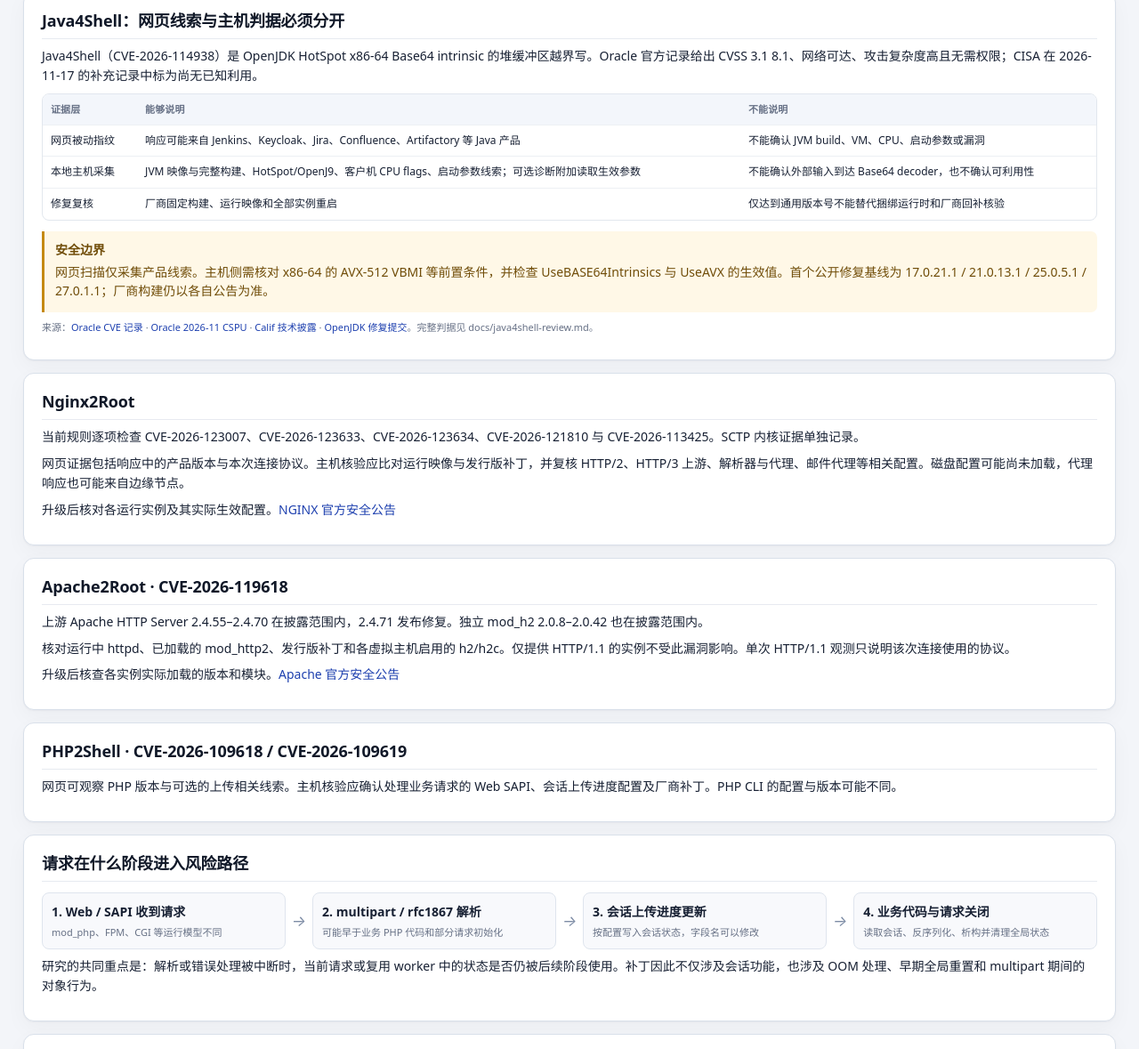
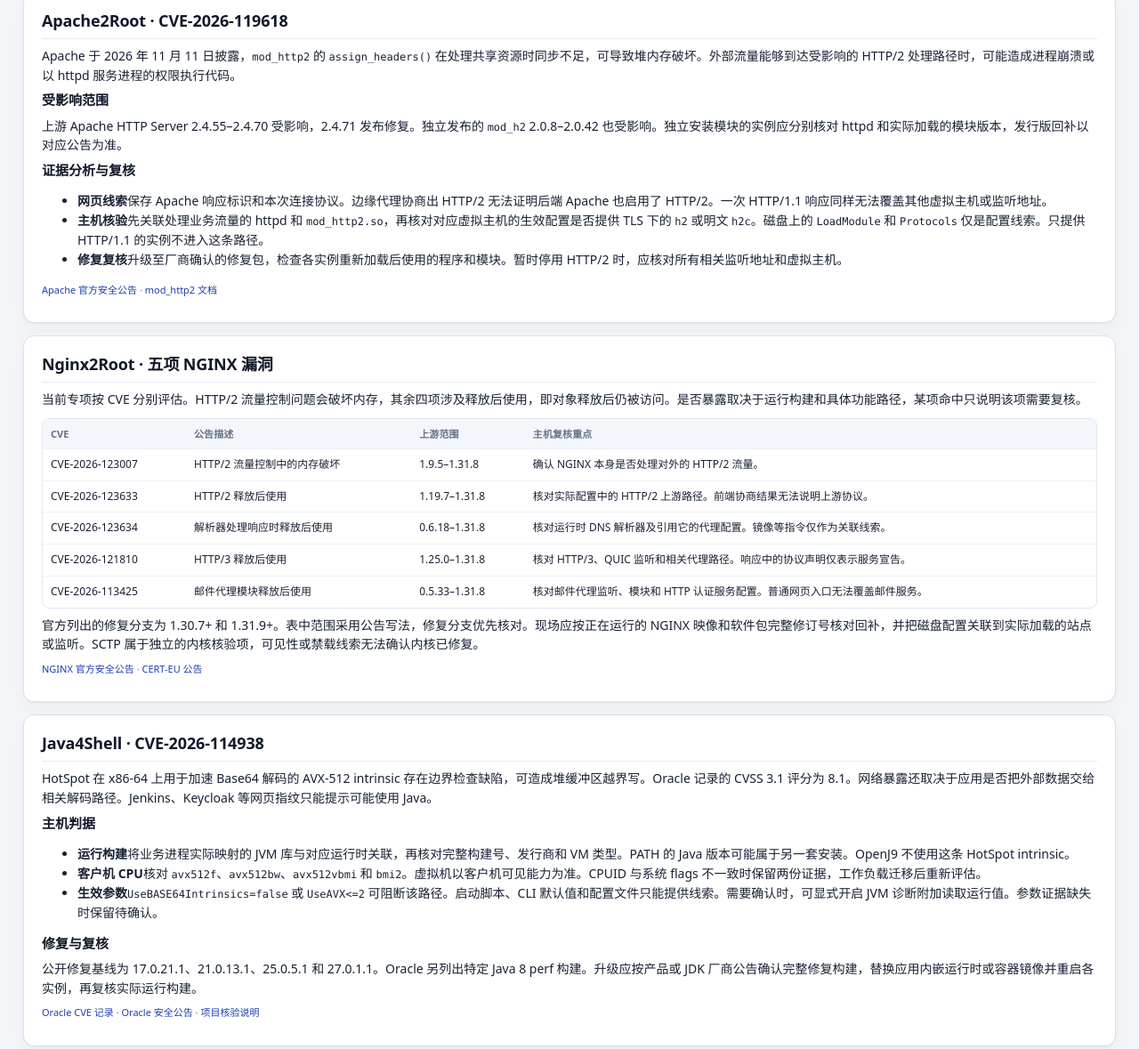
Before and after one commit to crazyvv/php2shell_check, a plain HTML site: page assets/knowledge.html in a window 1280 px wide. Shown: the part 360-1539 px from the top of the page at 89% size. Drawn offline with Linux system fonts and the light colour scheme.

Commit message:
Expand Apache, NGINX and Java vulnerability guidance

```diff
--- a/assets/knowledge.html
+++ b/assets/knowledge.html
@@ -9,24 +9,55 @@
 <main class="knowledge">
   <section class="card hero"><h1>服务漏洞知识库</h1>
     <p>按专项查看网页线索、主机核验与厂商公告。PHP 专项另有链路与补丁分析，不提供可执行载荷。</p>
-    <nav class="scan-links" aria-label="专项索引"><a href="#java4shell">Java4Shell</a><a href="#nginx2root">Nginx2Root</a><a href="#apache2root">Apache2Root</a><a href="#php2shell">PHP2Shell</a></nav>
+    <nav class="scan-links" aria-label="专项索引"><a href="#apache2root">Apache2Root</a><a href="#nginx2root">Nginx2Root</a><a href="#java4shell">Java4Shell</a><a href="#php2shell">PHP2Shell</a></nav>
     <div class="knowledge-callout warning"><strong>证据边界</strong><p>社区研究的复现结论、在野情报和补丁分析需要分别核验。版本响应头、会话 Cookie、HTTP 500/502、响应时间或错误文本都不能单独确认漏洞、利用成功或修复完成。</p></div>
   </section>
 
-  <section id="java4shell" class="card wide"><h2>Java4Shell：网页线索与主机判据必须分开</h2><p>Java4Shell（CVE-2026-114938）是 OpenJDK HotSpot x86-64 Base64 intrinsic 的堆缓冲区越界写。Oracle 官方记录给出 CVSS 3.1 8.1、网络可达、攻击复杂度高且无需权限；CISA 在 2026-11-17 的补充记录中标为尚无已知利用。</p><div class="knowledge-table"><table><thead><tr><th>证据层</th><th>能够说明</th><th>不能说明</th></tr></thead><tbody><tr><td>网页被动指纹</td><td>响应可能来自 Jenkins、Keycloak、Jira、Confluence、Artifactory 等 Java 产品</td><td>不能确认 JVM build、VM、CPU、启动参数或漏洞</td></tr><tr><td>本地主机采集</td><td>JVM 映像与完整构建、HotSpot/OpenJ9、客户机 CPU flags、启动参数线索；可选诊断附加读取生效参数</td><td>不能确认外部输入到达 Base64 decoder，也不确认可利用性</td></tr><tr><td>修复复核</td><td>厂商固定构建、运行映像和全部实例重启</td><td>仅达到通用版本号不能替代捆绑运行时和厂商回补核验</td></tr></tbody></table></div><div class="knowledge-callout warning"><strong>安全边界</strong><p>网页扫描仅采集产品线索。主机侧需核对 x86-64 的 AVX-512 VBMI 等前置条件，并检查 UseBASE64Intrinsics 与 UseAVX 的生效值。首个公开修复基线为 17.0.21.1 / 21.0.13.1 / 25.0.5.1 / 27.0.1.1；厂商构建仍以各自公告为准。</p></div><p class="fine">来源：<a href="https://www.cve.org/CVERecord?id=CVE-2026-114938" target="_blank" rel="noreferrer">Oracle CVE 记录</a> · <a href="https://www.oracle.com/security-alerts/cspunov2026.html" target="_blank" rel="noreferrer">Oracle 2026-11 CSPU</a> · <a href="https://calif.io/java4shell" target="_blank" rel="noreferrer">Calif 技术披露</a> · <a href="https://github.com/openjdk/jdk/commit/5177a70b385c16f26ede191fdac7aaba0bed0f8b" target="_blank" rel="noreferrer">OpenJDK 修复提交</a>。完整判据见 docs/java4shell-review.md。</p></section>
+  <section id="apache2root" class="card wide">
+    <h2>Apache2Root · CVE-2026-119618</h2>
+    <p>Apache 于 2026 年 11 月 11 日披露，<code>mod_http2</code> 的 <code>assign_headers()</code> 在处理共享资源时同步不足，可导致堆内存破坏。外部流量能够到达受影响的 HTTP/2 处理路径时，可能造成进程崩溃或以 httpd 服务进程的权限执行代码。</p>
+    <h3>受影响范围</h3>
+    <p>上游 Apache HTTP Server 2.4.55–2.4.70 受影响，2.4.71 发布修复。独立发布的 <code>mod_h2</code> 2.0.8–2.0.42 也受影响。独立安装模块的实例应分别核对 httpd 和实际加载的模块版本，发行版回补以对应公告为准。</p>
+    <h3>证据分析与复核</h3>
+    <ul>
+      <li><strong>网页线索</strong>保存 Apache 响应标识和本次连接协议。边缘代理协商出 HTTP/2 无法证明后端 Apache 也启用了 HTTP/2。一次 HTTP/1.1 响应同样无法覆盖其他虚拟主机或监听地址。</li>
+      <li><strong>主机核验</strong>先关联处理业务流量的 httpd 和 <code>mod_http2.so</code>，再核对对应虚拟主机的生效配置是否提供 TLS 下的 <code>h2</code> 或明文 <code>h2c</code>。磁盘上的 <code>LoadModule</code> 和 <code>Protocols</code> 仅是配置线索。只提供 HTTP/1.1 的实例不进入这条路径。</li>
+      <li><strong>修复复核</strong>升级至厂商确认的修复包，检查各实例重新加载后使用的程序和模块。暂时停用 HTTP/2 时，应核对所有相关监听地址和虚拟主机。</li>
+    </ul>
+    <p class="fine"><a href="https://httpd.apache.org/security/vulnerabilities_24#CVE-2026-119618">Apache 官方安全公告</a> · <a href="https://httpd.apache.org/docs/2.4/mod/mod_http2.html">mod_http2 文档</a></p>
+  </section>
 
   <section id="nginx2root" class="card wide">
-    <h2>Nginx2Root</h2>
-    <p>当前规则逐项检查 CVE-2026-123007、CVE-2026-123633、CVE-2026-123634、CVE-2026-121810 与 CVE-2026-113425。SCTP 内核证据单独记录。</p>
-    <p>网页证据包括响应中的产品版本与本次连接协议。主机核验应比对运行映像与发行版补丁，并复核 HTTP/2、HTTP/3 上游、解析器与代理、邮件代理等相关配置。磁盘配置可能尚未加载，代理响应也可能来自边缘节点。</p>
-    <p>升级后核对各运行实例及其实际生效配置。<a href="https://nginx.org/en/security_advisories.html">NGINX 官方安全公告</a></p>
+    <h2>Nginx2Root · 五项 NGINX 漏洞</h2>
+    <p>当前专项按 CVE 分别评估。HTTP/2 流量控制问题会破坏内存，其余四项涉及释放后使用，即对象释放后仍被访问。是否暴露取决于运行构建和具体功能路径，某项命中只说明该项需要复核。</p>
+    <div class="knowledge-table"><table>
+      <thead><tr><th scope="col">CVE</th><th scope="col">公告描述</th><th scope="col">上游范围</th><th scope="col">主机复核重点</th></tr></thead>
+      <tbody>
+        <tr><td>CVE-2026-123007</td><td>HTTP/2 流量控制中的内存破坏</td><td>1.9.5–1.31.8</td><td>确认 NGINX 本身是否处理对外的 HTTP/2 流量。</td></tr>
+        <tr><td>CVE-2026-123633</td><td>HTTP/2 释放后使用</td><td>1.19.7–1.31.8</td><td>核对实际配置中的 HTTP/2 上游路径。前端协商结果无法说明上游协议。</td></tr>
+        <tr><td>CVE-2026-123634</td><td>解析器处理响应时释放后使用</td><td>0.6.18–1.31.8</td><td>核对运行时 DNS 解析器及引用它的代理配置。镜像等指令仅作为关联线索。</td></tr>
+        <tr><td>CVE-2026-121810</td><td>HTTP/3 释放后使用</td><td>1.25.0–1.31.8</td><td>核对 HTTP/3、QUIC 监听和相关代理路径。响应中的协议声明仅表示服务宣告。</td></tr>
+        <tr><td>CVE-2026-113425</td><td>邮件代理模块释放后使用</td><td>0.5.33–1.31.8</td><td>核对邮件代理监听、模块和 HTTP 认证服务配置。普通网页入口无法覆盖邮件服务。</td></tr>
+      </tbody>
+    </table></div>
+    <p>官方列出的修复分支为 1.30.7+ 和 1.31.9+。表中范围采用公告写法，修复分支优先核对。现场应按正在运行的 NGINX 映像和软件包完整修订号核对回补，并把磁盘配置关联到实际加载的站点或监听。SCTP 属于独立的内核核验项，可见性或禁载线索无法确认内核已修复。</p>
+    <p class="fine"><a href="https://nginx.org/en/security_advisories.html">NGINX 官方安全公告</a> · <a href="https://cert.europa.eu/publications/security-advisories/2026-022/">CERT-EU 公告</a></p>
   </section>
-  <section id="apache2root" class="card wide">
-    <h2>Apache2Root · CVE-2026-119618</h2>
-    <p>上游 Apache HTTP Server 2.4.55–2.4.70 在披露范围内，2.4.71 发布修复。独立 mod_h2 2.0.8–2.0.42 也在披露范围内。</p>
-    <p>核对运行中 httpd、已加载的 mod_http2、发行版补丁和各虚拟主机启用的 h2/h2c。仅提供 HTTP/1.1 的实例不受此漏洞影响。单次 HTTP/1.1 观测只说明该次连接使用的协议。</p>
-    <p>升级后核查各实例实际加载的版本和模块。<a href="https://httpd.apache.org/security/vulnerabilities_24#CVE-2026-119618">Apache 官方安全公告</a></p>
+
+  <section id="java4shell" class="card wide">
+    <h2>Java4Shell · CVE-2026-114938</h2>
+    <p>HotSpot 在 x86-64 上用于加速 Base64 解码的 AVX-512 intrinsic 存在边界检查缺陷，可造成堆缓冲区越界写。Oracle 记录的 CVSS 3.1 评分为 8.1。网络暴露还取决于应用是否把外部数据交给相关解码路径。Jenkins、Keycloak 等网页指纹只能提示可能使用 Java。</p>
+    <h3>主机判据</h3>
+    <ul>
+      <li><strong>运行构建</strong>将业务进程实际映射的 JVM 库与对应运行时关联，再核对完整构建号、发行商和 VM 类型。PATH 的 Java 版本可能属于另一套安装。OpenJ9 不使用这条 HotSpot intrinsic。</li>
+      <li><strong>客户机 CPU</strong>核对 <code>avx512f</code>、<code>avx512bw</code>、<code>avx512vbmi</code> 和 <code>bmi2</code>。虚拟机以客户机可见能力为准。CPUID 与系统 flags 不一致时保留两份证据，工作负载迁移后重新评估。</li>
+      <li><strong>生效参数</strong><code>UseBASE64Intrinsics=false</code> 或 <code>UseAVX&lt;=2</code> 可阻断该路径。启动脚本、CLI 默认值和配置文件只能提供线索。需要确认时，可显式开启 JVM 诊断附加读取运行值。参数证据缺失时保留待确认。</li>
+    </ul>
+    <h3>修复与复核</h3>
+    <p>公开修复基线为 17.0.21.1、21.0.13.1、25.0.5.1 和 27.0.1.1。Oracle 另列出特定 Java 8 perf 构建。升级应按产品或 JDK 厂商公告确认完整修复构建，替换应用内嵌运行时或容器镜像并重启各实例，再复核实际运行构建。</p>
+    <p class="fine"><a href="https://www.cve.org/CVERecord?id=CVE-2026-114938">Oracle CVE 记录</a> · <a href="https://www.oracle.com/security-alerts/cspunov2026.html">Oracle 安全公告</a> · <a href="https://github.com/crazyvv/x2shell-check/blob/main/docs/java4shell-review.md">项目核验说明</a></p>
   </section>
+
   <section id="php2shell" class="card wide">
     <h2>PHP2Shell · CVE-2026-109618 / CVE-2026-109619</h2>
     <p>网页可观察 PHP 版本与可选的上传相关线索。主机核验应确认处理业务请求的 Web SAPI、会话上传进度配置及厂商补丁。PHP CLI 的配置与版本可能不同。</p>
```
